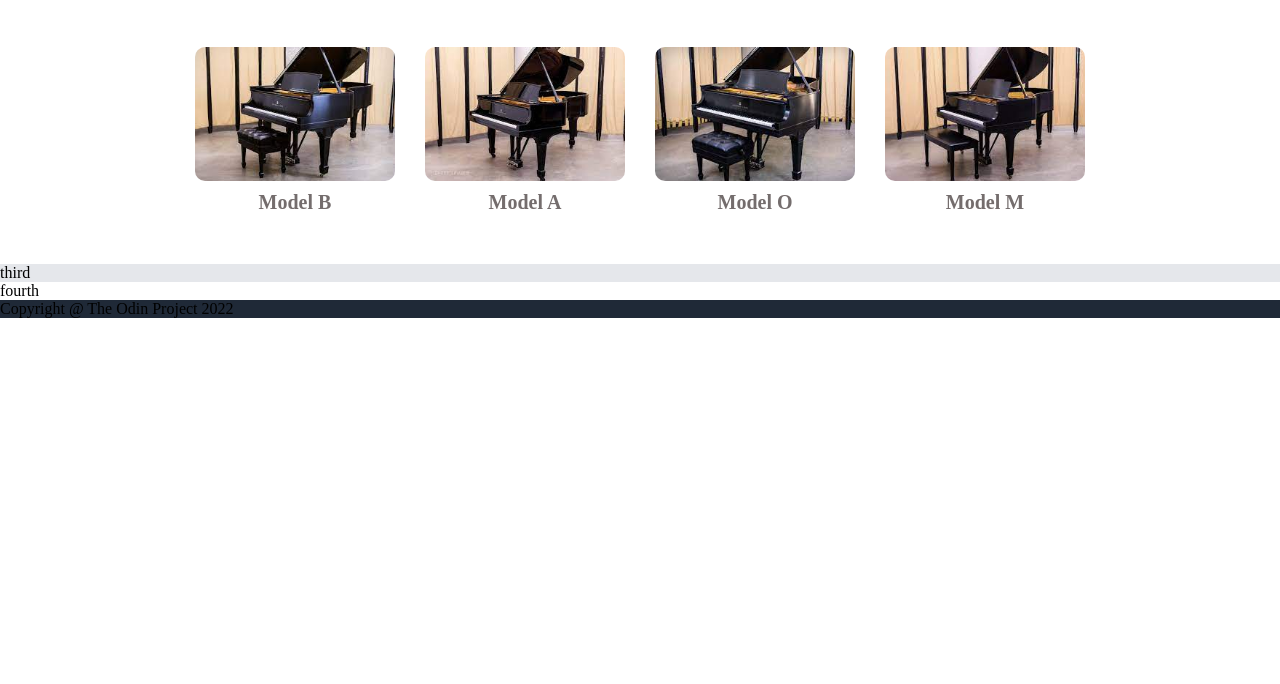
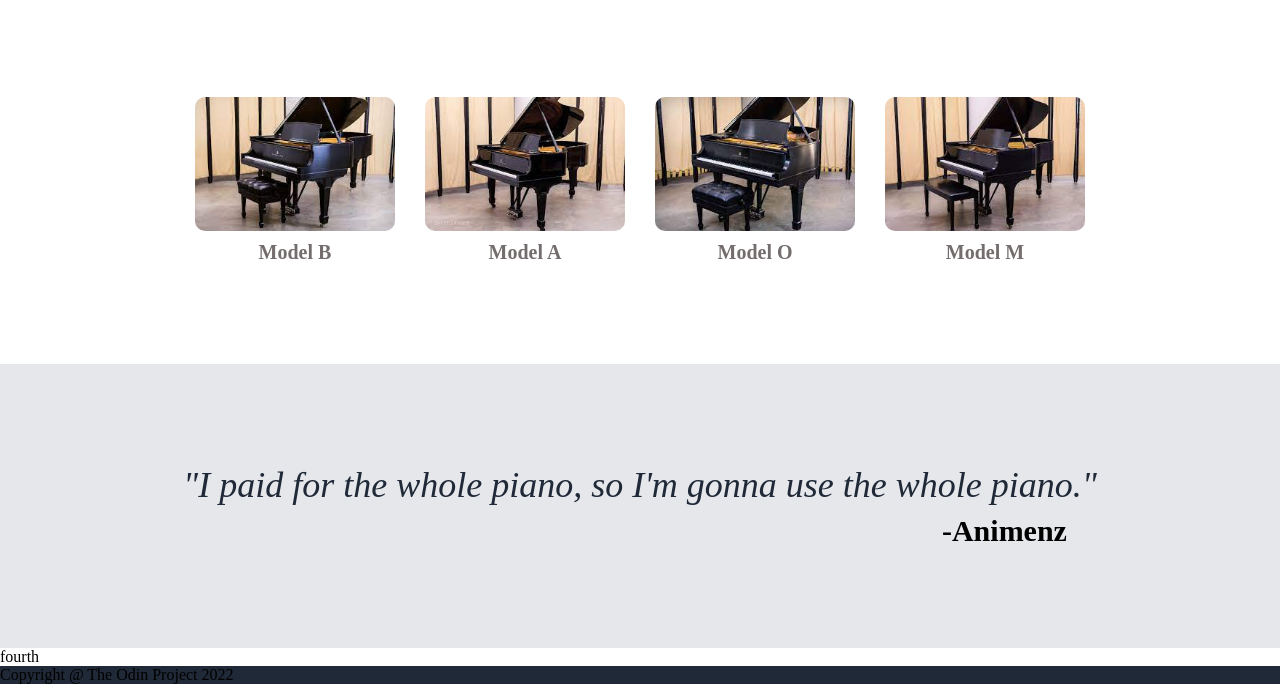
Before and after one commit to NotRelix/landing-page, a plain HTML site: page index.html in a window 1280 px wide. Shown: the part 712-1396 px from the top of the page. Before the commit the page ends 1030 px from the top, so only its background shows below. Drawn offline with Linux system fonts and the light colour scheme.

Commit message:
Finish quote

```diff
--- a/index.html
+++ b/index.html
@@ -64,7 +64,8 @@
 
   <div class="third-container">
     <div class="third-content">
-      third
+      <p class="quote">"I paid for the whole piano, so I'm gonna use the whole piano."</p>
+      <p class="animenz">-Animenz</p>
     </div>
   </div>
 
--- a/style.css
+++ b/style.css
@@ -51,11 +51,12 @@ body {
     font-size: 48px;
     font-weight: 800;
     color: #F9FAF8;
+    margin-bottom: 10px;
 }
 
 .hero-text {
     padding: 0;
-    margin-bottom: 10px;
+    margin-bottom: 15px;
     min-width: 270px;
 }
 
@@ -77,7 +78,7 @@ body {
     background-color: white;
     display: flex;
     justify-content: center;
-    padding: 50px;
+    padding: 100px;
     column-gap: 30px;
     color: #746d6d;
     font-size: 20px;
@@ -113,7 +114,25 @@ body {
 }
 
 .third-container {
-    background-color: #E5E7EB
+    background-color: #E5E7EB;
+    display: flex;
+    justify-content: center;
+    padding: 100px;
+}
+
+.quote {
+    font-size: 36px;
+    font-style: italic;
+    font-weight: 100;
+    color: #1f2937;
+    margin-bottom: 8px;
+}
+
+.animenz {
+    font-size: 30px;
+    font-weight: bold;
+    text-align: right;
+    margin-right: 30px;
 }
 
 .fourth-container {
```
